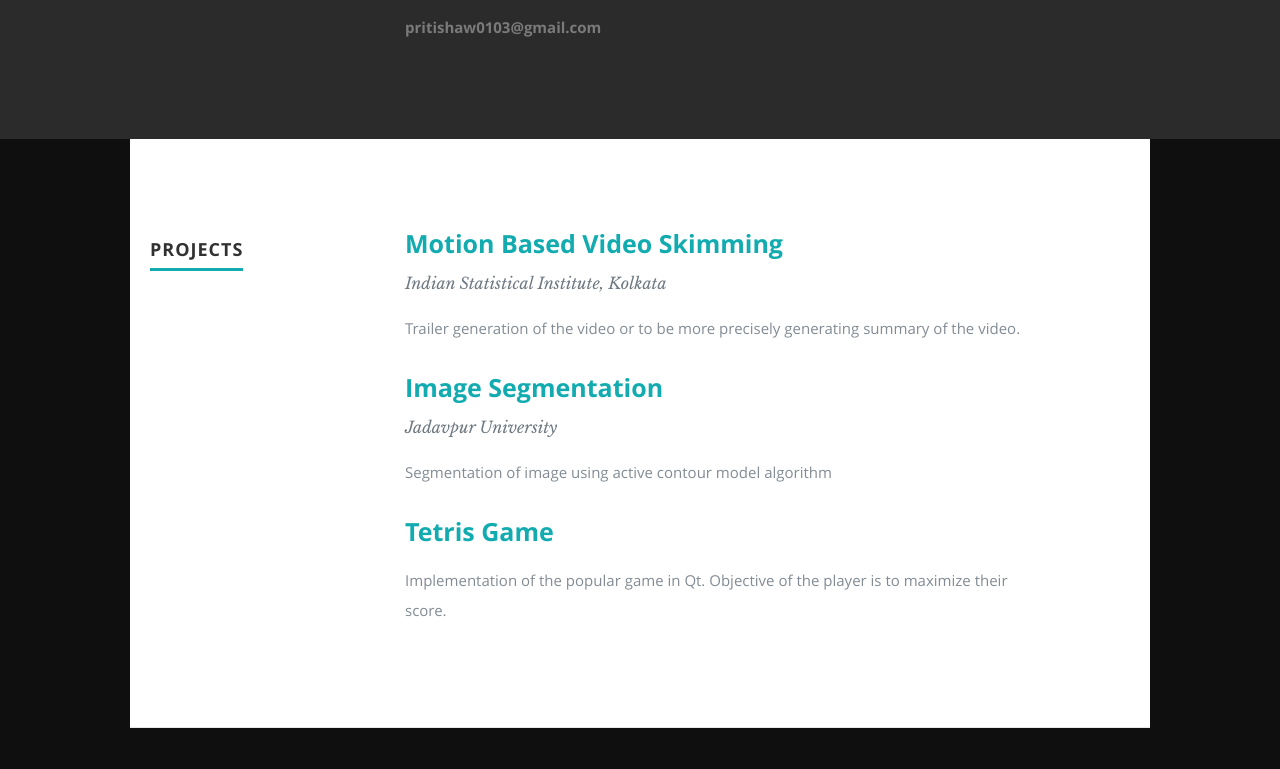
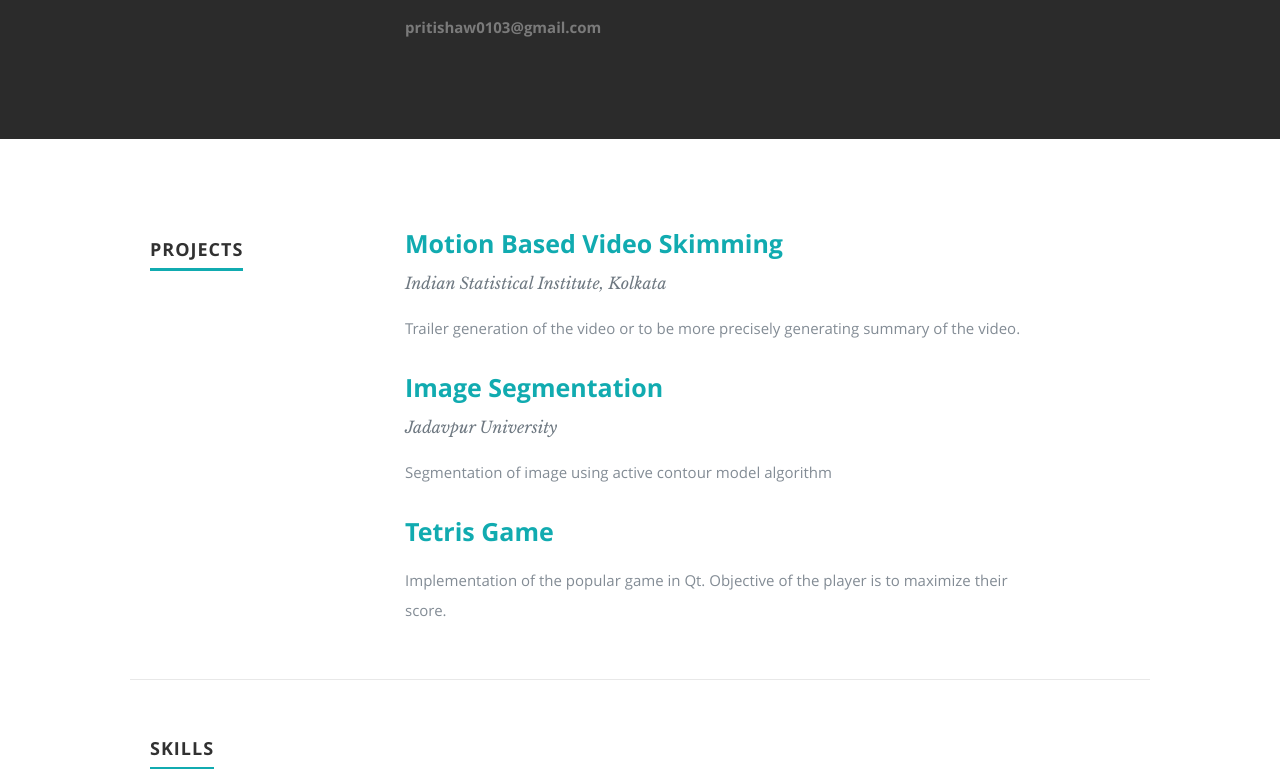
Before and after one commit to PritiShaw/pritishaw.github.io, a React (Create React App) app: page / in a window 1280 px wide. Shown: the part 1180-1949 px from the top of the page. Built offline with nearby package versions, Linux system fonts and the light colour scheme.

Commit message:
Update Resume.js

```diff
--- a/src/Components/Resume.js
+++ b/src/Components/Resume.js
@@ -19,8 +19,8 @@ class Resume extends Component {
     }
 
     return (
-      <section>
-      <div className="row work"  id="resume">
+      <section  id="resume">
+      <div className="row work">
          <div className="three columns header-col">
             <h1><span>Projects</span></h1>
          </div>
```
